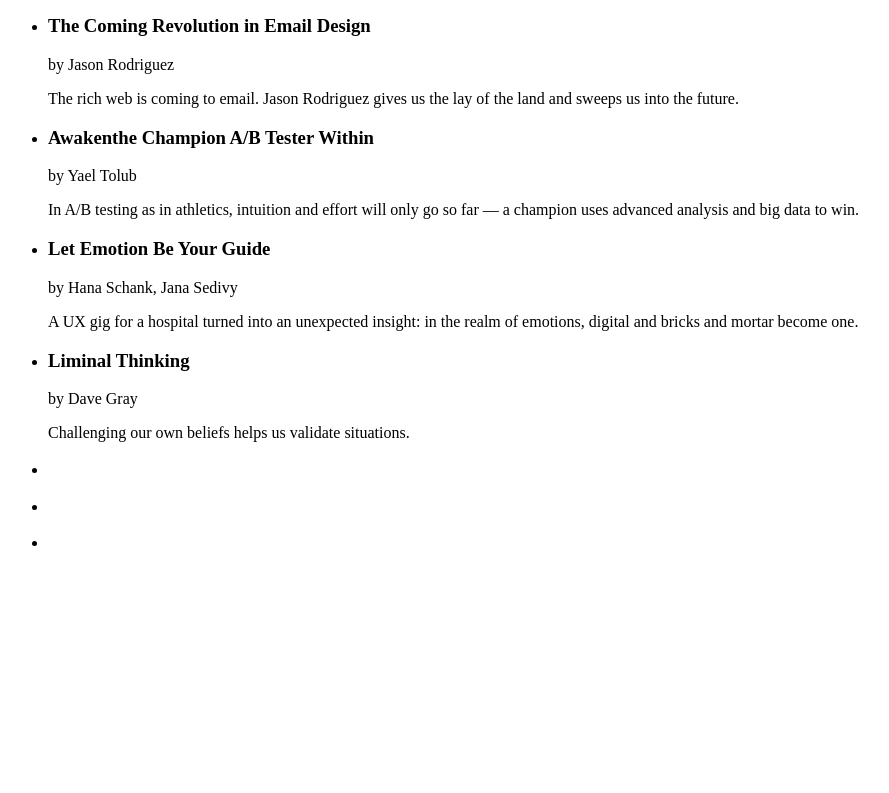
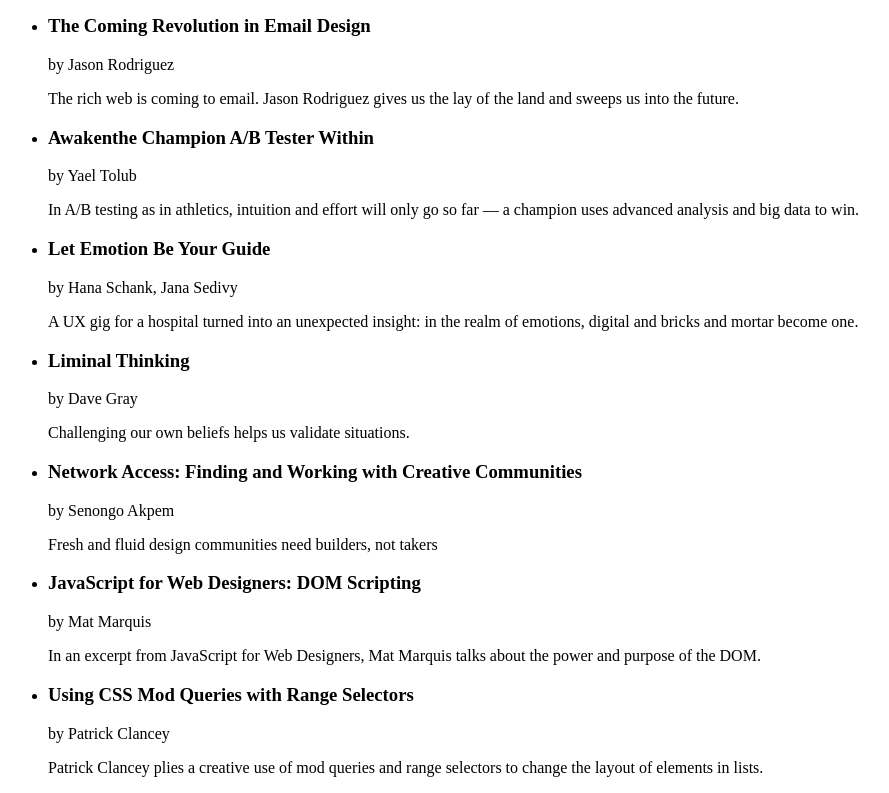
Before and after one commit to Mevershed/html-assignment1, a plain HTML site: page index.html in a window 1280 px wide. Shown: the part 859-1652 px from the top of the page, without its empty margins (0-889 px from the left). Before the commit the page ends 1430 px from the top, so only its background shows below. Drawn offline with Linux system fonts and the light colour scheme.

Commit message:
Finish the extra articles

```diff
--- a/index.html
+++ b/index.html
@@ -61,19 +61,19 @@
             <p>Challenging our own beliefs helps us validate situations.</p>
         </li>
         <li>
-          <h3></h3>
-            <p></p>
-            <p></p>
+          <h3>Network Access: Finding and Working with Creative Communities</h3>
+            <p>by Senongo Akpem</p>
+            <p>Fresh and fluid design communities need builders, not takers</p>
         </li>
         <li>
-          <h3></h3>
-            <p></p>
-            <p></p>
+          <h3>JavaScript for Web Designers: DOM Scripting</h3>
+            <p>by Mat Marquis</p>
+            <p>In an excerpt from JavaScript for Web Designers, Mat Marquis talks about the power and purpose of the DOM.</p>
         </li>
         <li>
-          <h3></h3>
-            <p></p>
-            <p></p>
+          <h3>Using CSS Mod Queries with Range Selectors</h3>
+            <p>by Patrick Clancey</p>
+            <p>Patrick Clancey plies a creative use of mod queries and range selectors to change the layout of elements in lists.</p>
         </li>
 
 
```
